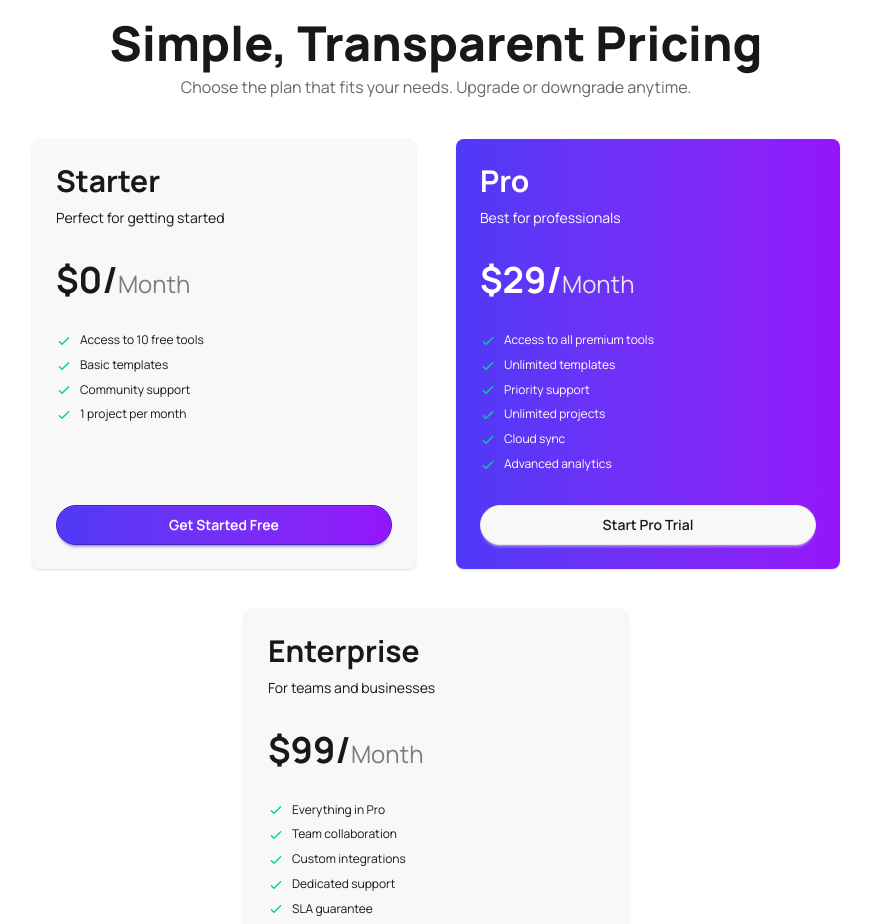
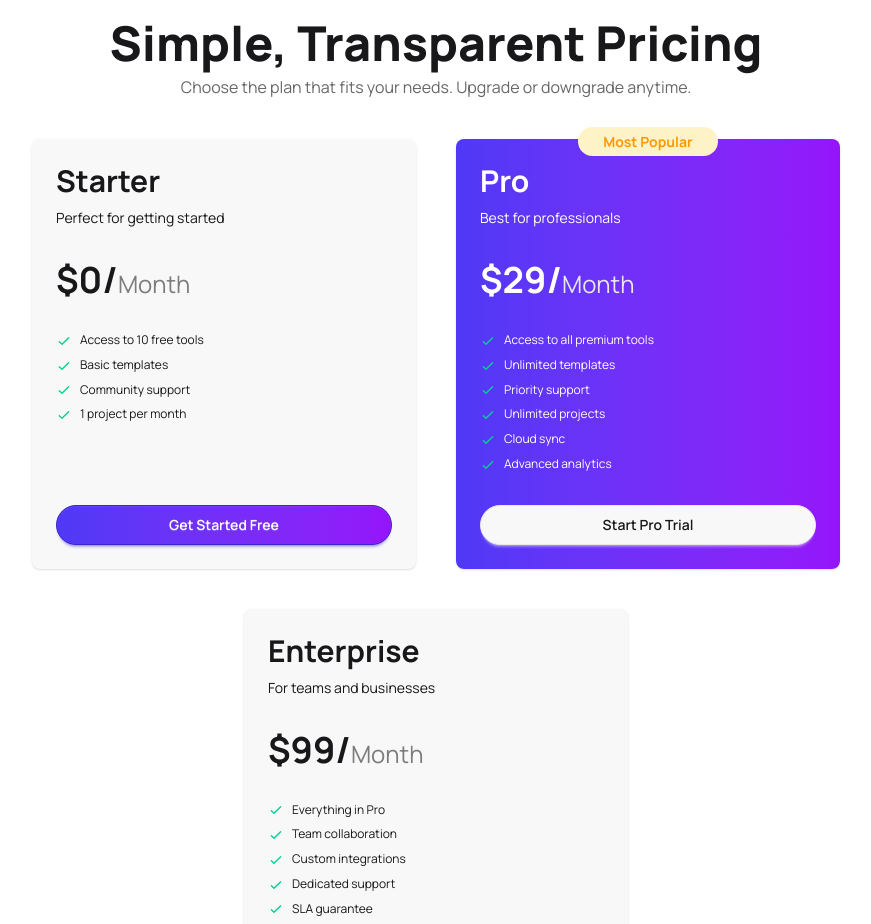
Before and after one commit to rubel9226/Assignment-6, a React (Vite) app: page / in a window 1280 px wide. Shown: the part 4080-5004 px from the top of the page, without its empty margins (204-1075 px from the left). Built offline with nearby package versions, Linux system fonts and the light colour scheme.

Commit message:
adding most powerfull on premimum card

```diff
--- a/src/Components/Body/premiumCard/PremiumCard.jsx
+++ b/src/Components/Body/premiumCard/PremiumCard.jsx
@@ -51,7 +51,13 @@ const PremiumCard = () => {
 
                 {/* card 2 */}
                 <div className="card w-96 bg-linear-to-r from-[#4f39f6] to-[#9514fa] text-white shadow-sm transition-all duration-300 ease-in-out hover:-translate-y-3">
-                    <div className="card-body">
+                    <div className="card-body relative">
+                        <div className=' absolute right-0 -top-3 w-full '>
+
+                            <div className=''>
+                                <p className=' mx-auto w-35 bg-amber-100 font-bold text-amber-500 text-center px-2 py-1 rounded-full'>Most Popular</p>
+                            </div>
+                        </div>
 
                         <div className="space-y-2">
                             <h2 className="text-3xl font-bold">Pro</h2>
```
